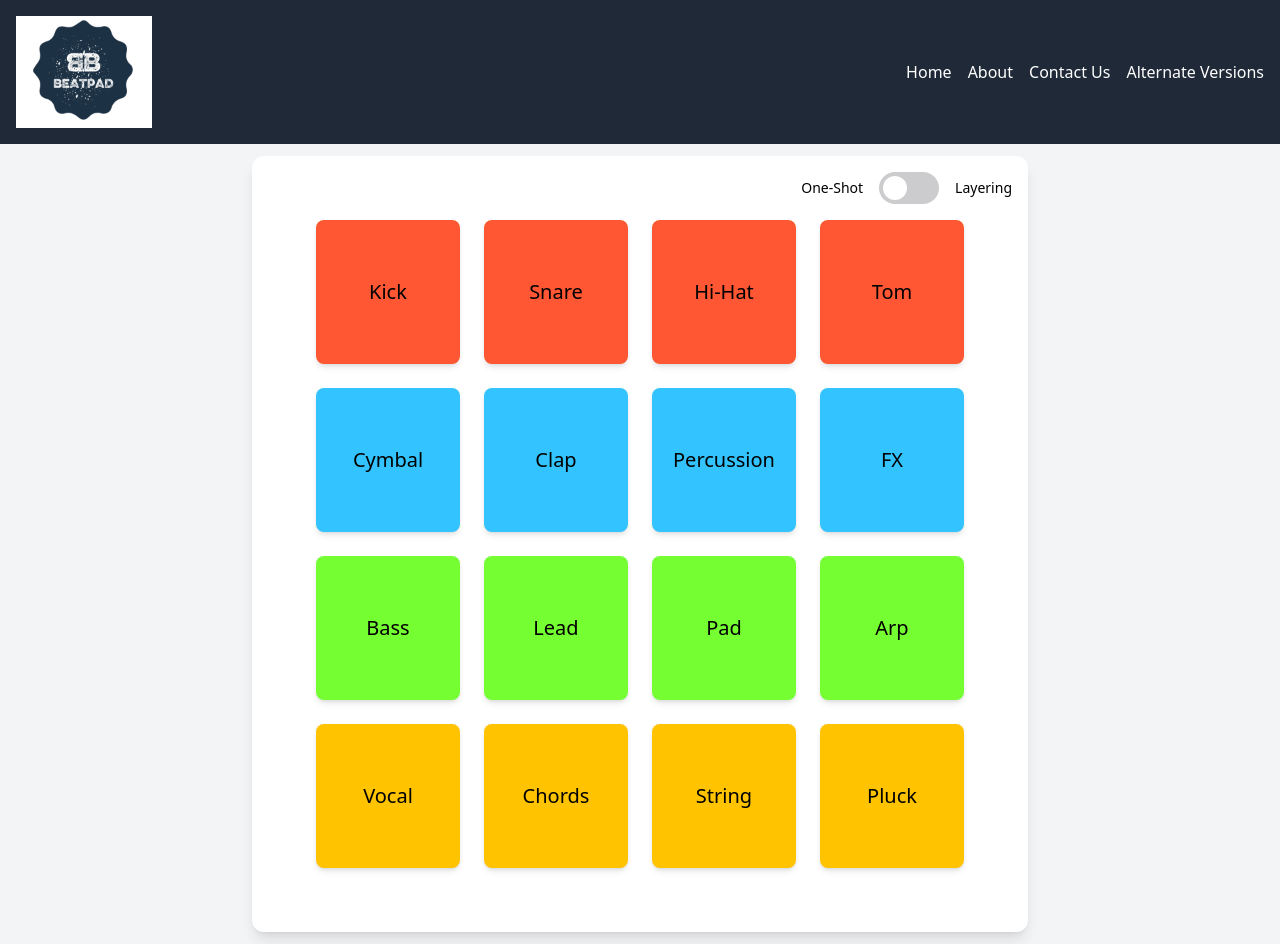
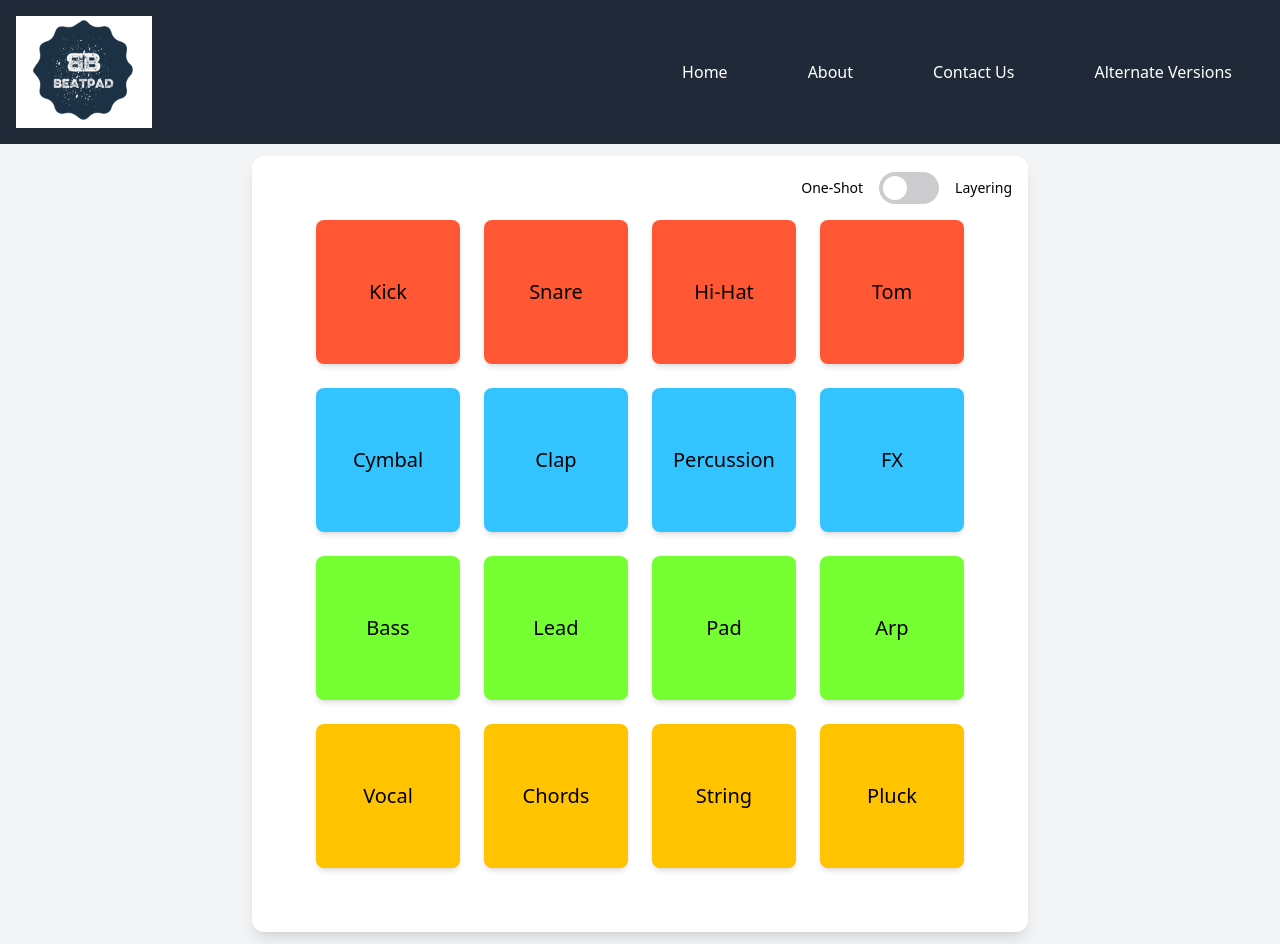
Before and after one commit to siddsan7/sunhacks-project, a React (Create React App) app: page / in a window 1280 px wide. Built offline with nearby package versions, Linux system fonts and the light colour scheme.

Commit message:
Added all hover animations

```diff
--- a/src/Navbar.js
+++ b/src/Navbar.js
@@ -8,27 +8,25 @@ const Navbar = () => {
           <img src={logo} alt="BeatPad" />
         </a>
         <div className="space-x-4">
-          <a
-            href="/"
-            className="hover:text-gray-400 transition-colors duration-300"
-          >
-            Home
-          </a>
+
+        <a href="/" className="hover:bg-gray-700 hover:text-white transition-colors duration-500 p-8 rounded">
+          Home
+        </a>
           <a
             href="/about"
-            className="hover:text-gray-400 transition-colors duration-300"
+            className="hover:bg-gray-700 hover:text-white transition-colors duration-500 p-8 rounded"
           >
             About
           </a>
           <a
             href="/contact"
-            className="hover:text-gray-400 transition-colors duration-300"
+            className="hover:bg-gray-700 hover:text-white transition-colors duration-500 p-8 rounded"
           >
             Contact Us
           </a>
           <a
             href="/alternate"
-            className="hover:text-gray-400 transition-colors duration-300"
+            className="hover:bg-gray-700 hover:text-white transition-colors duration-500 p-8 rounded"
           >
             Alternate Versions
           </a>
```
